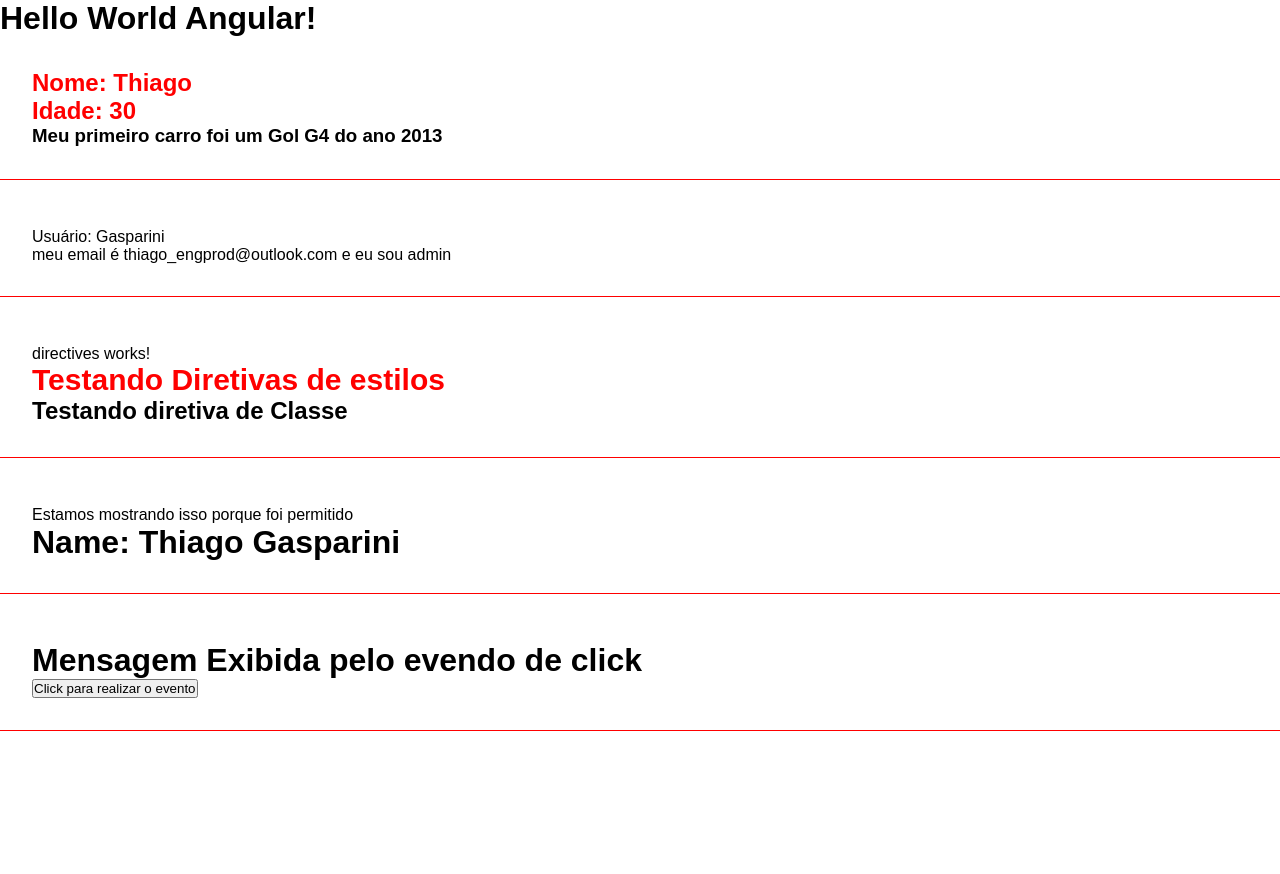
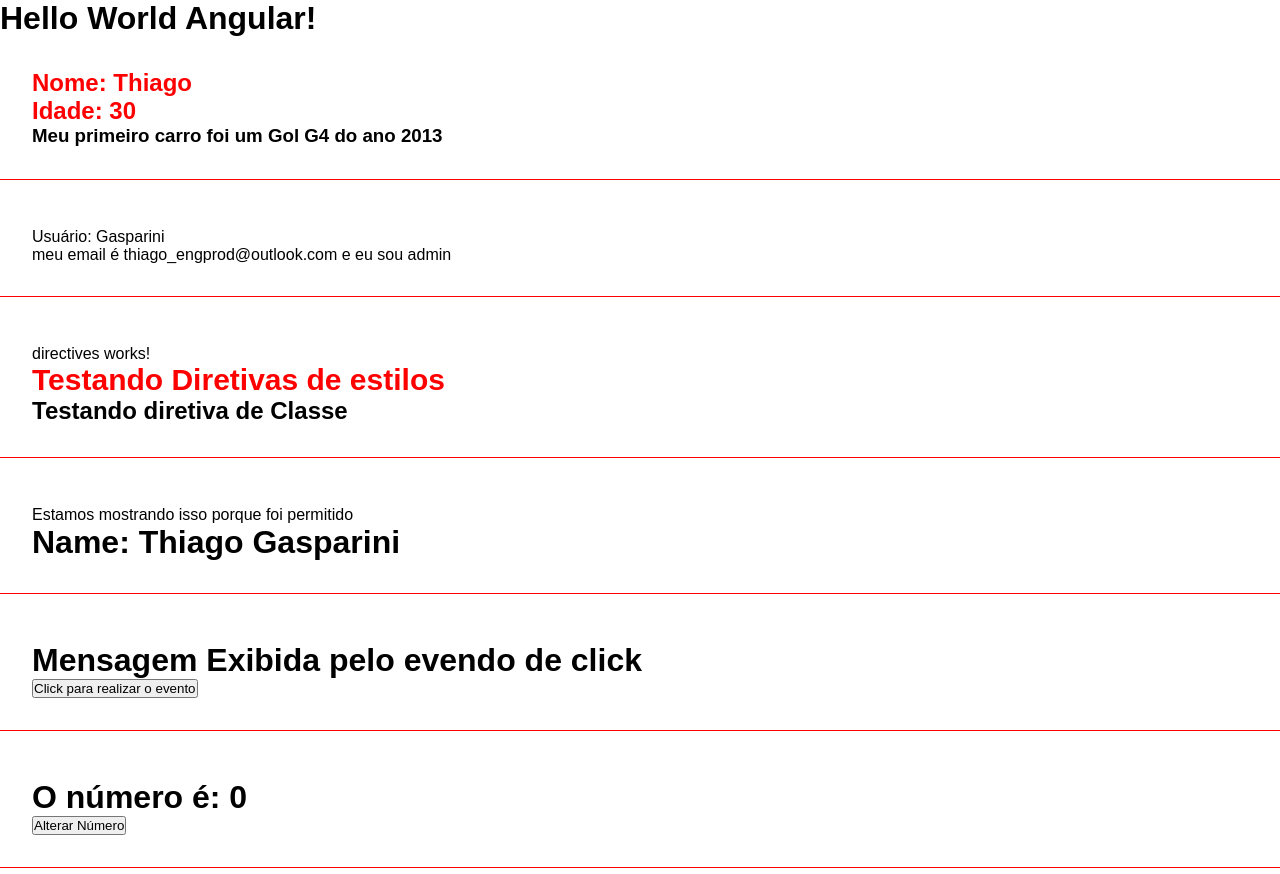
Before and after one commit to ThiagoGasparini/Angular-Study, an Angular app: page / in a window 1280 px wide. Shown: the top 874 px of the page. Built offline with nearby package versions, Linux system fonts and the light colour scheme.

Commit message:
compartilhando dados de filho para pai com eventEmitter e @Output

```diff
--- a/src/app/app.component.html
+++ b/src/app/app.component.html
@@ -4,3 +4,4 @@
 <app-directives></app-directives>
 <app-if-render></app-if-render>
 <app-events></app-events>
+<app-emitter></app-emitter>
--- a/src/app/app.component.ts
+++ b/src/app/app.component.ts
@@ -5,11 +5,12 @@ import { ParentDataComponent } from './components/parent-data/parent-data.compon
 import { DirectivesComponent } from './components/directives/directives.component'
 import { IfRenderComponent } from './components/if-render/if-render.component';
 import { EventsComponent } from './components/events/events.component';
+import { EmitterComponent } from './components/emitter/emitter.component';
 
 @Component({
   selector: 'app-root',
   standalone: true,
-  imports: [RouterOutlet, FirstComponentComponent, ParentDataComponent, DirectivesComponent, IfRenderComponent, EventsComponent],
+  imports: [RouterOutlet, FirstComponentComponent, ParentDataComponent, DirectivesComponent, IfRenderComponent, EventsComponent, EmitterComponent],
   templateUrl: './app.component.html',
   styleUrl: './app.component.css',
 })
--- /dev/null
+++ b/src/app/components/change-number/change-number.component.html
@@ -0,0 +1 @@
+<button (click)='handleClick()'>Alterar Número</button>
--- /dev/null
+++ b/src/app/components/change-number/change-number.component.ts
@@ -0,0 +1,16 @@
+import { Component, Output, EventEmitter } from '@angular/core';
+
+@Component({
+  selector: 'app-change-number',
+  standalone: true,
+  imports: [],
+  templateUrl: './change-number.component.html',
+  styleUrl: './change-number.component.css',
+})
+export class ChangeNumberComponent {
+  @Output() changeNumber: EventEmitter<any> = new EventEmitter();
+
+  handleClick() {
+    this.changeNumber.emit();
+  }
+}
--- /dev/null
+++ b/src/app/components/emitter/emitter.component.html
@@ -0,0 +1,4 @@
+<div class="class">
+  <h1>O número é: {{ myNumber }}</h1>
+  <app-change-number (changeNumber)='onChangeNumber()'></app-change-number>
+</div>
--- /dev/null
+++ b/src/app/components/emitter/emitter.component.ts
@@ -0,0 +1,19 @@
+import { Component } from '@angular/core';
+import { ChangeNumberComponent } from '../change-number/change-number.component';
+
+@Component({
+  selector: 'app-emitter',
+  standalone: true,
+  imports: [ChangeNumberComponent],
+  templateUrl: './emitter.component.html',
+  styleUrl: './emitter.component.css'
+})
+export class EmitterComponent {
+  myNumber: number = 0;
+
+  onChangeNumber() {
+    this.myNumber = Math.floor(Math.random() * 1000)
+
+  }
+
+}
```
Also changed, not shown: src/app/components/change-number/change-number.component.css (added), src/app/components/emitter/emitter.component.css (added), 2 other files (tests, documents, lock files or other folders).
